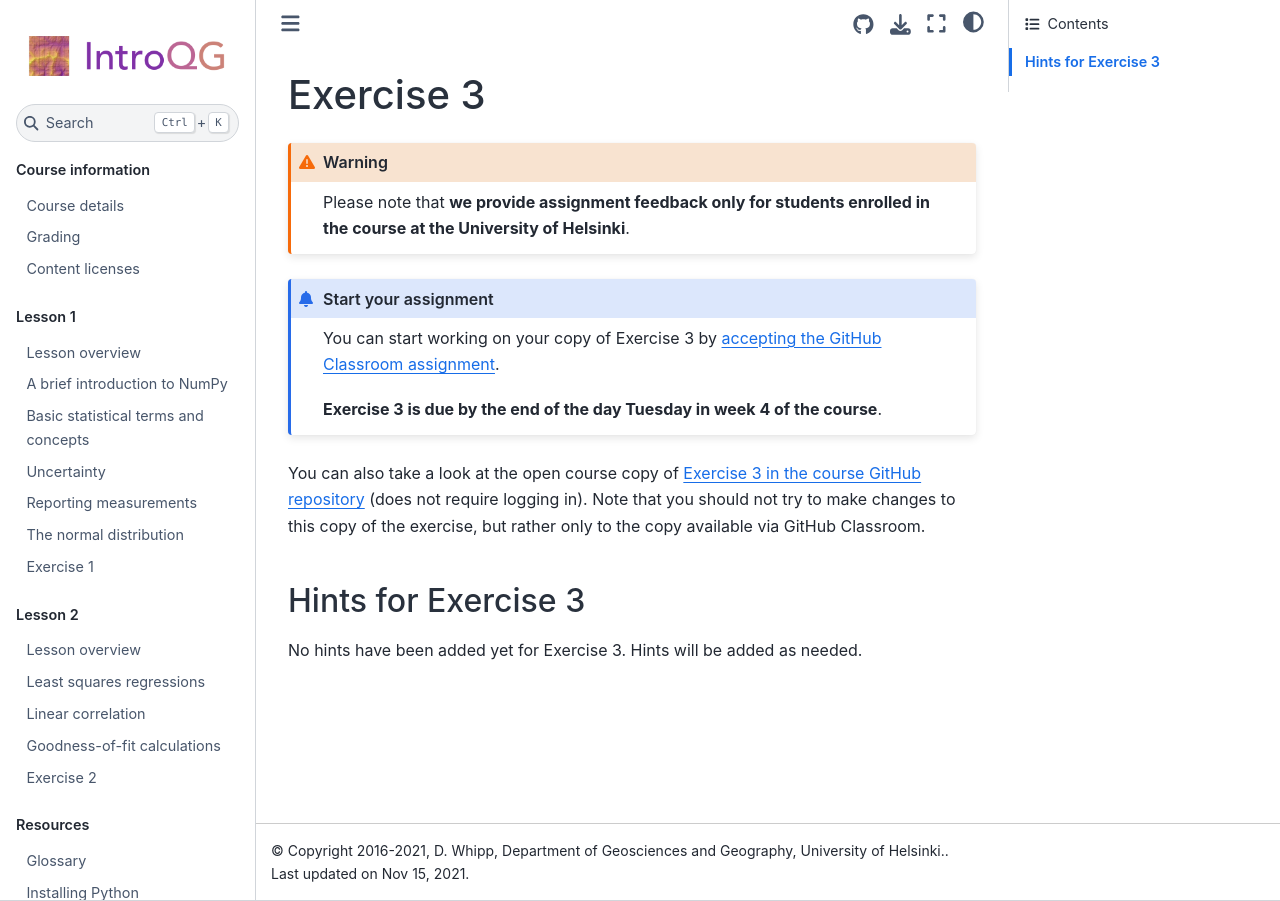
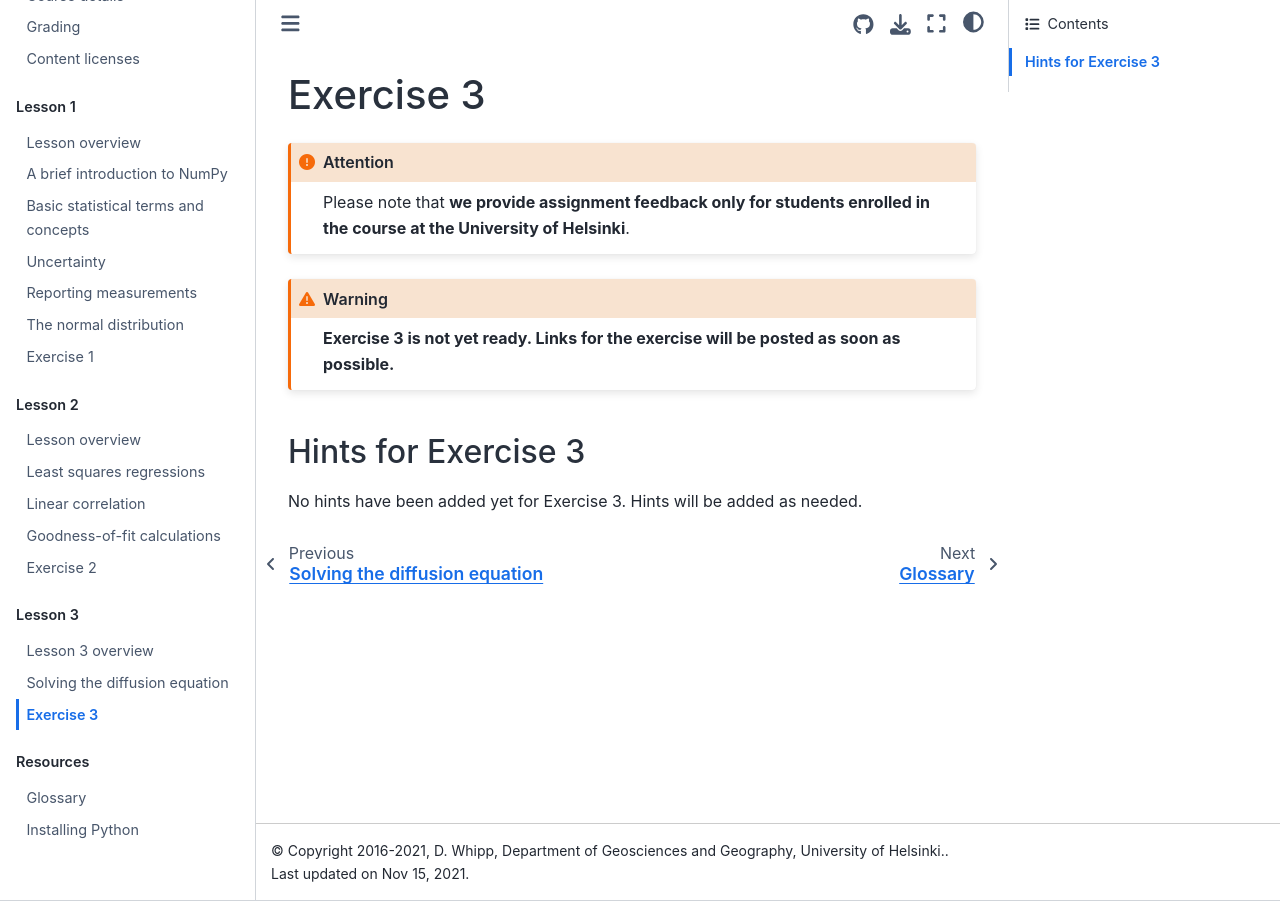
Before and after one commit to IntroQG/site, a Sphinx documentation site: the page built from source/lessons/L3/exercise-3.rst, in a window 1280 px wide. Built offline with Sphinx 7.4.7 and the Sphinx Book theme 1.1.4, drawn with Linux system fonts in a browser that asks for light colours.

Commit message:
Add lesson 3 files

```diff
--- a/source/lessons/L3/exercise-3.rst
+++ b/source/lessons/L3/exercise-3.rst
@@ -1,18 +1,23 @@
 Exercise 3
 ==========
 
-.. warning::
+.. attention::
 
     Please note that **we provide assignment feedback only for students enrolled in the course at the University of Helsinki**.
 
-.. admonition:: Start your assignment
+.. warning::
 
-    You can start working on your copy of Exercise 3 by `accepting the GitHub Classroom assignment <https://classroom.github.com/a/e5xAJ0Oi>`__.
+    **Exercise 3 is not yet ready. Links for the exercise will be posted as soon as possible.**
 
-    **Exercise 3 is due by the end of the day Tuesday in week 4 of the course**.
+..
+    .. admonition:: Start your assignment
 
-You can also take a look at the open course copy of `Exercise 3 in the course GitHub repository <https://github.com/IntroQG-2019/Exercise-3>`__ (does not require logging in).
-Note that you should not try to make changes to this copy of the exercise, but rather only to the copy available via GitHub Classroom.
+        You can start working on your copy of Exercise 3 by `accepting the GitHub Classroom assignment <>`__.
+
+        **Exercise 3 is due by the end of the day Tuesday in week 4 of the course**.
+
+    You can also take a look at the open course copy of `Exercise 3 in the course GitHub repository <>`__ (does not require logging in).
+    Note that you should not try to make changes to this copy of the exercise, but rather only to the copy available via GitHub Classroom.
 
 Hints for Exercise 3
 --------------------
```
Also changed, not shown: source/index.rst (+9 -8 lines), source/lessons/L3/overview.rst (+17 -16 lines), 1 other file.
